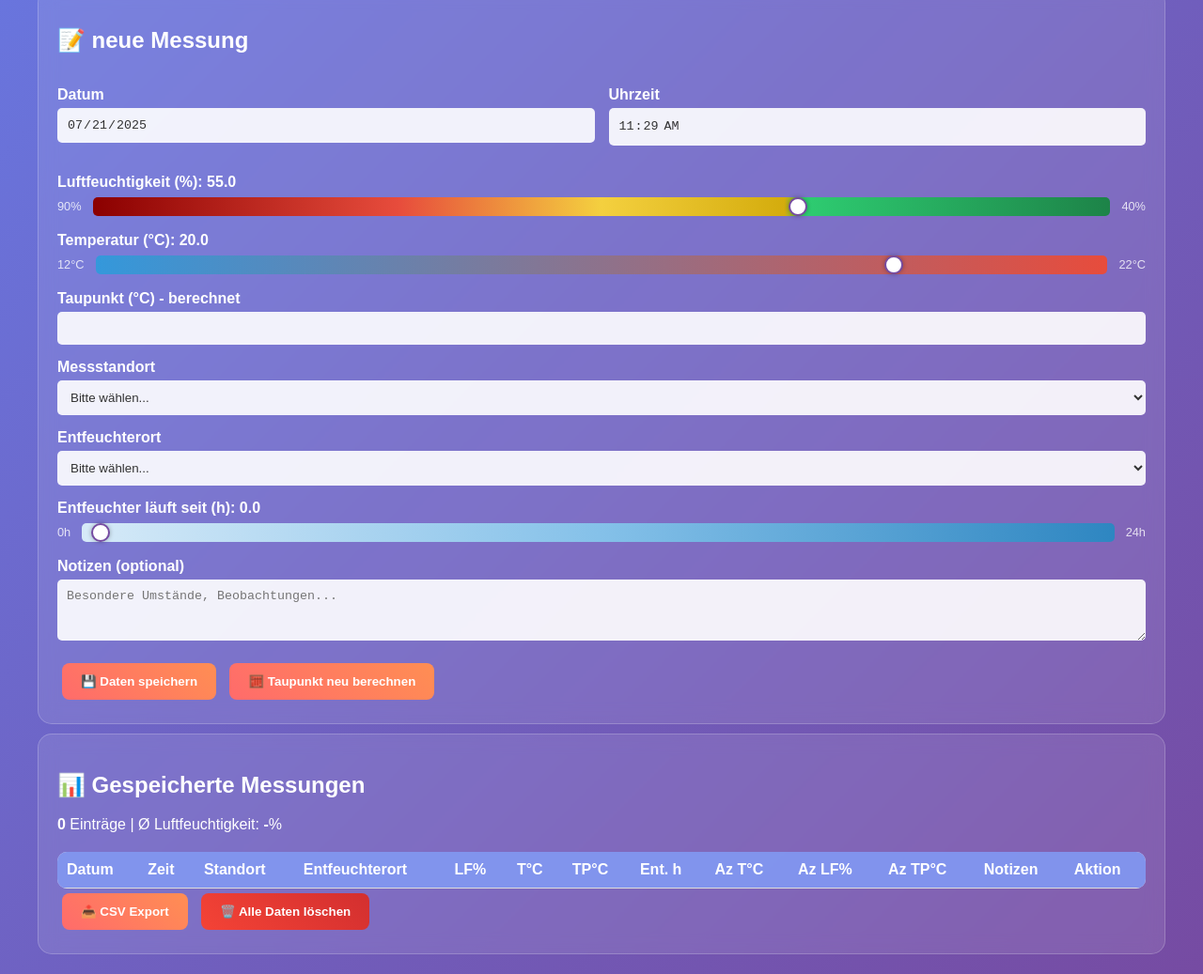
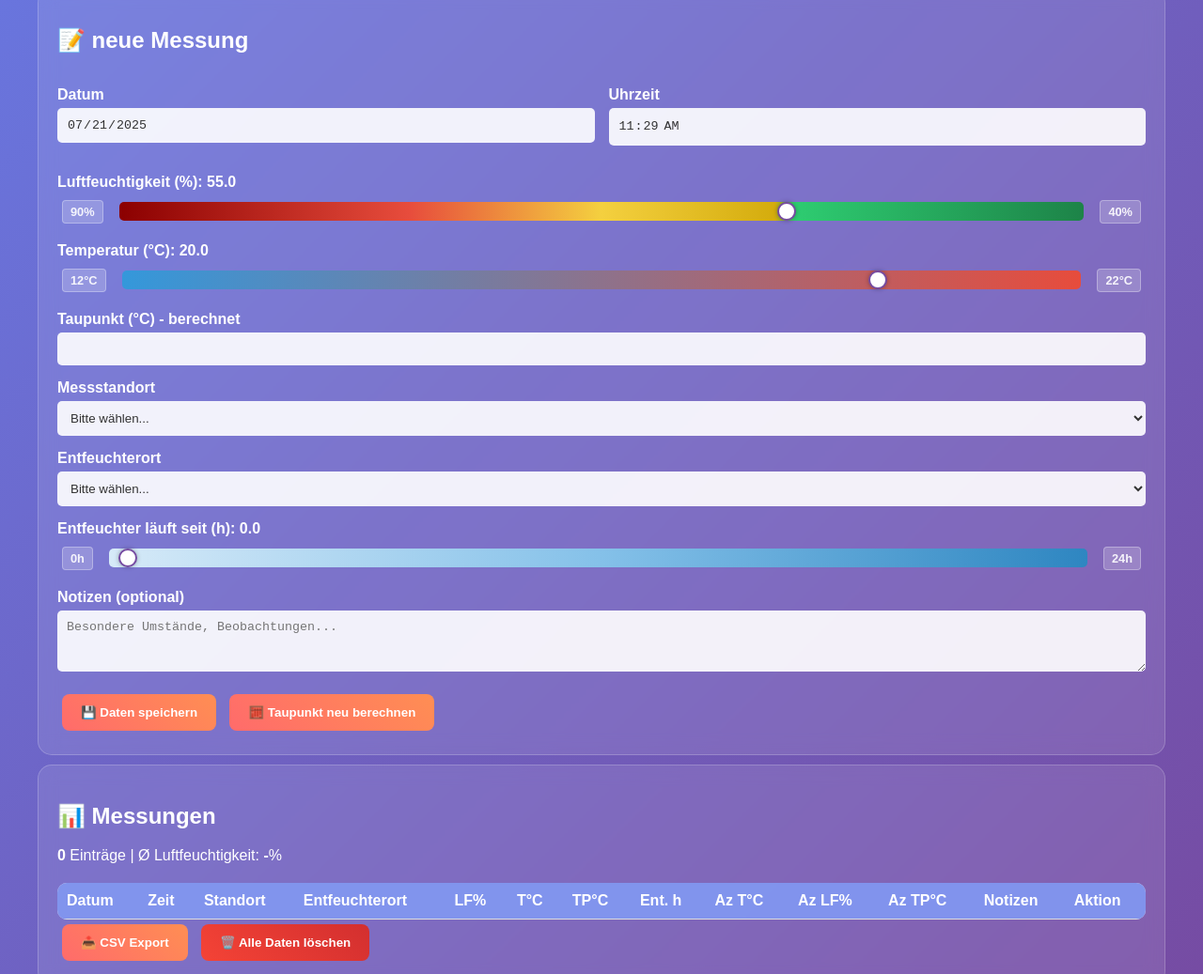
Before and after one commit to Thsoin2/luftfeuchte-tracker, a plain HTML site: page index.html in a window 1280 px wide. Shown: the part 504-1541 px from the top of the page at 94% size. Drawn offline with Linux system fonts and the light colour scheme; no server answers.

Commit message:
slider button

```diff
--- a/index.html
+++ b/index.html
@@ -110,9 +110,23 @@
             box-shadow: 0 0 5px rgba(0,0,0,0.3);
         }
 
-        .range-min, .range-max {
+        .slider-btn {
             font-size: 0.8em;
-            color: rgba(255,255,255,0.8);
+            color: rgba(255,255,255,0.9);
+            background: rgba(255,255,255,0.2);
+            border: 1px solid rgba(255,255,255,0.3);
+            border-radius: 4px;
+            padding: 4px 8px;
+            cursor: pointer;
+            transition: background 0.3s;
+        }
+
+        .slider-btn:hover {
+            background: rgba(255,255,255,0.3);
+        }
+
+        .slider-btn:active {
+            background: rgba(255,255,255,0.4);
         }
 
         /* Humidity Slider Styling */
@@ -260,18 +274,18 @@
         <div class="form-group">
             <label>Luftfeuchtigkeit (%): <span id="humidityValue">55.0</span></label>
             <div class="slider-container">
-                <span class="range-min">90%</span>
+                <button class="slider-btn" onclick="adjustSlider('humidity', 0.1)">90%</button>
                 <input type="range" id="humidity" min="40" max="90" step="0.1" value="55.0" class="slider humidity-slider" style="direction: rtl; width: 100%;">
-                <span class="range-max">40%</span>
+                <button class="slider-btn" onclick="adjustSlider('humidity', -0.1)">40%</button>
             </div>
             <!-- Zielmarkierung entfernt -->
         </div>
         <div class="form-group">
             <label>Temperatur (°C): <span id="temperatureValue">20.0</span></label>
             <div class="slider-container">
-                <span class="range-min">12°C</span>
+                <button class="slider-btn" onclick="adjustSlider('temperature', -0.1)">12°C</button>
                 <input type="range" id="temperature" min="12" max="22" step="0.1" value="20.0" class="slider">
-                <span class="range-max">22°C</span>
+                <button class="slider-btn" onclick="adjustSlider('temperature', 0.1)">22°C</button>
             </div>
         </div>
         <div class="form-group">
@@ -303,9 +317,9 @@
         <div class="form-group">
             <label>Entfeuchter läuft seit (h): <span id="dehumidifierTimeValue">0.0</span></label>
             <div class="slider-container">
-                <span class="range-min">0h</span>
+                <button class="slider-btn" onclick="adjustSlider('dehumidifierTime', -0.5)">0h</button>
                 <input type="range" id="dehumidifierTime" min="0" max="24" step="0.5" value="0.0" class="slider dehumidifier-slider" style="width: 100%;">
-                <span class="range-max">24h</span>
+                <button class="slider-btn" onclick="adjustSlider('dehumidifierTime', 0.5)">24h</button>
             </div>
         </div>
         <div class="form-group">
@@ -317,7 +331,7 @@
     </div>
 
     <div class="container">
-        <h2>📊 Gespeicherte Messungen</h2>
+        <h2>📊 Messungen</h2>
         <div id="dataStats">
             <strong id="entryCount">0</strong> Einträge |
             Ø Luftfeuchtigkeit: <strong id="avgHumidity">-</strong>%
@@ -431,6 +445,29 @@
         document.getElementById('dehumidifierTime').addEventListener('input', function() {
             document.getElementById('dehumidifierTimeValue').textContent = this.value;
         });
+
+        // Funktion zum Anpassen der Slider-Werte mit Buttons
+        window.adjustSlider = function(sliderId, step) {
+            const slider = document.getElementById(sliderId);
+            const currentValue = parseFloat(slider.value);
+            const min = parseFloat(slider.min);
+            const max = parseFloat(slider.max);
+
+            // Neuen Wert berechnen und auf Grenzen prüfen
+            let newValue = currentValue + step;
+            if (newValue < min) newValue = min;
+            if (newValue > max) newValue = max;
+
+            // Wert auf eine Dezimalstelle runden
+            newValue = Math.round(newValue * 10) / 10;
+
+            // Slider-Wert aktualisieren
+            slider.value = newValue;
+
+            // Event auslösen, damit die Anzeige aktualisiert wird
+            const event = new Event('input', { bubbles: true });
+            slider.dispatchEvent(event);
+        };
 
         // OpenMeteo API - komplett kostenlos, keine Registrierung nötig!
         // Koordinaten für Azmoos, Schweiz (angepasst an OpenMeteo Test-API)
```
